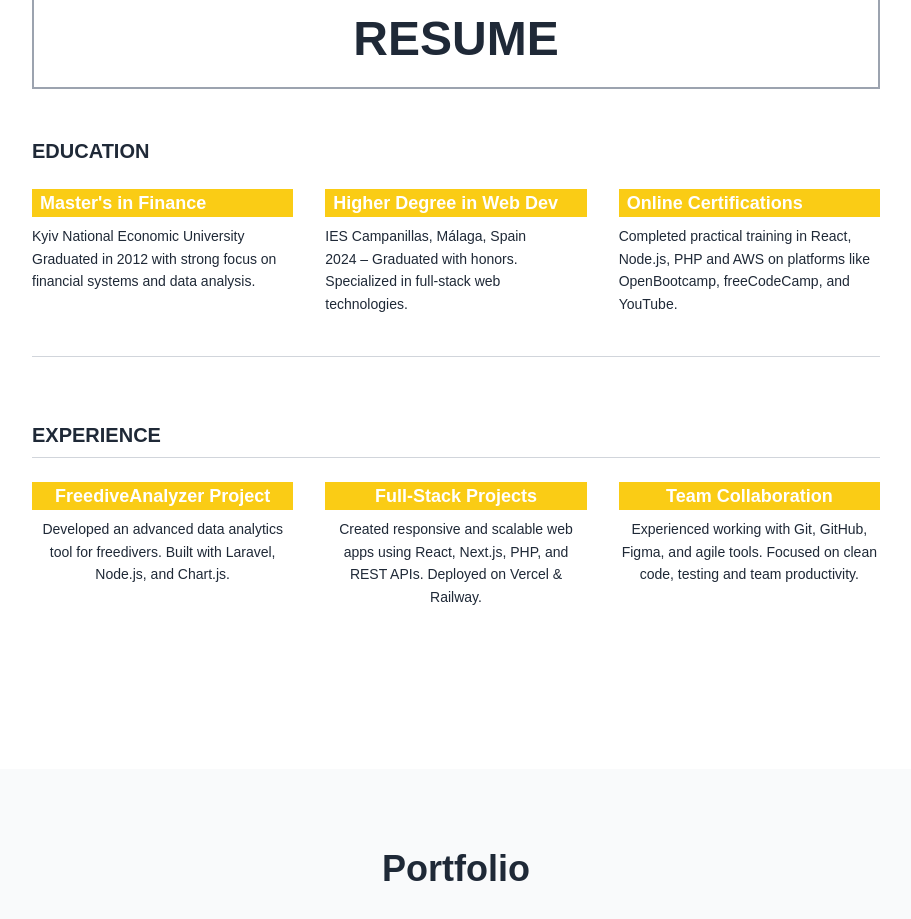
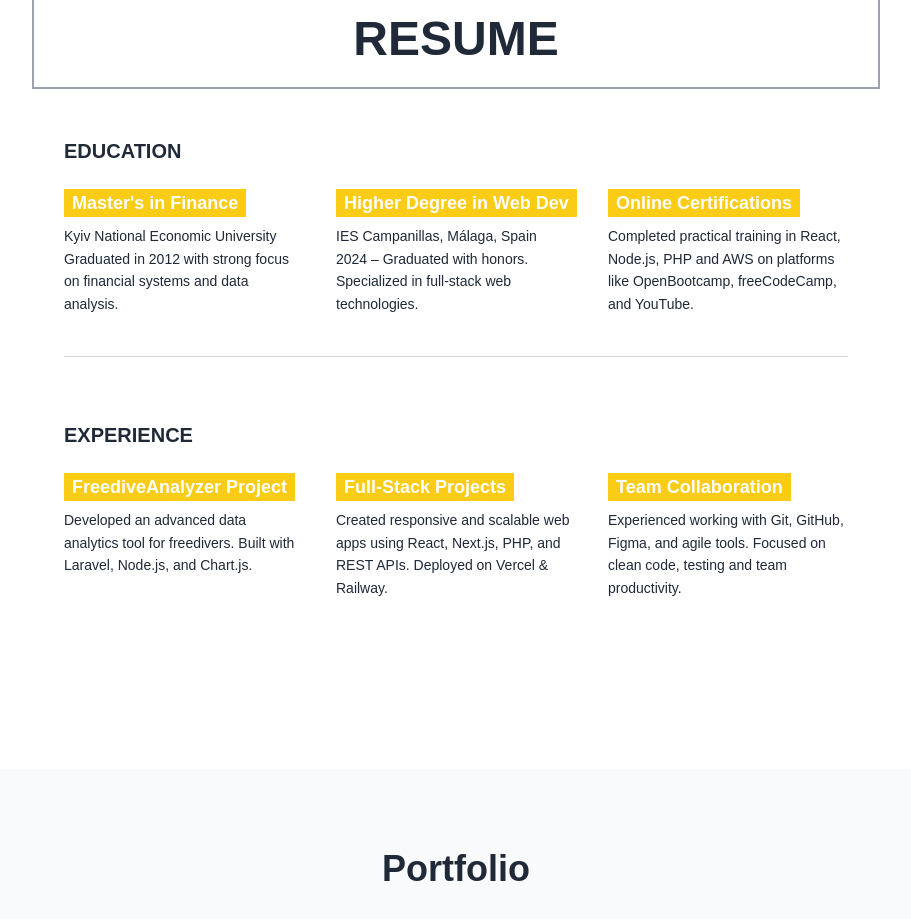
Before and after one commit to OlenaHolu/olena-holub-personal-site, a Next.js app: page / in a window 1280 px wide. Shown: the part 1960-2879 px from the top of the page, without its empty margins (304-1215 px from the left). Built offline with nearby package versions, Linux system fonts and the light colour scheme.

Commit message:
Resume section: improve layout

```diff
--- a/components/sections/Resume.tsx
+++ b/components/sections/Resume.tsx
@@ -7,26 +7,26 @@ export default function Resume() {
                 </h2>
             </div>
 
-            {/* EDUCATION BLOCK */}
+            <div className="px-8">
                 <div className="mb-16 border-b border-gray-300 pb-10">
                     <h3 className="text-xl font-semibold mb-6">EDUCATION</h3>
                     <div className="grid grid-cols-1 md:grid-cols-3 gap-8">
                         <div>
-                        <h4 className="text-lg px-2  text-white bg-yellow-400 font-bold mb-2">Master's in Finance</h4>
+                            <h4 className="inline-block w-max text-lg px-2 text-white bg-yellow-400 font-bold mb-2">Master's in Finance</h4>
                             <p className="text-sm leading-relaxed">
                                 Kyiv National Economic University <br />
                                 Graduated in 2012 with strong focus on financial systems and data analysis.
                             </p>
                         </div>
                         <div>
-                        <h4 className="text-lg px-2  text-white bg-yellow-400 font-bold mb-2">Higher Degree in Web Dev</h4>
+                            <h4 className="inline-block w-max text-lg px-2  text-white bg-yellow-400 font-bold mb-2">Higher Degree in Web Dev</h4>
                             <p className="text-sm leading-relaxed">
                                 IES Campanillas, Málaga, Spain <br />
                                 2024 – Graduated with honors. Specialized in full-stack web technologies.
                             </p>
                         </div>
                         <div>
-                        <h4 className="text-lg px-2  text-white bg-yellow-400 font-bold mb-2">Online Certifications</h4>
+                            <h4 className="inline-block w-max text-lg px-2  text-white bg-yellow-400 font-bold mb-2">Online Certifications</h4>
                             <p className="text-sm leading-relaxed">
                                 Completed practical training in React, Node.js, PHP and AWS on platforms like OpenBootcamp, freeCodeCamp, and YouTube.
                             </p>
@@ -35,30 +35,30 @@ export default function Resume() {
                 </div>
 
                 {/* EXPERIENCE BLOCK */}
+                <div className="mb-16 pb-10">
+                    <h3 className="text-xl font-semibold mb-6">EXPERIENCE</h3>
+                    <div className="grid grid-cols-1 md:grid-cols-3 gap-8">
                         <div>
-                <h3 className="text-xl font-semibold mb-6 border-b border-gray-300 pb-2">EXPERIENCE</h3>
-                <div className="grid grid-cols-1 md:grid-cols-3 gap-8 text-center">
-                    <div>
-                        <h4 className="text-lg px-2  text-white bg-yellow-400 font-bold mb-2">FreediveAnalyzer Project</h4>
+                            <h4 className="inline-block w-max text-lg px-2 text-white bg-yellow-400 font-bold mb-2">FreediveAnalyzer Project</h4>
                             <p className="text-sm leading-relaxed">
                                 Developed an advanced data analytics tool for freedivers. Built with Laravel, Node.js, and Chart.js.
                             </p>
                         </div>
                         <div>
-                        <h4 className="text-lg px-2  text-white bg-yellow-400 font-bold mb-2">Full-Stack Projects</h4>
+                            <h4 className="inline-block w-max text-lg px-2 text-white bg-yellow-400 font-bold mb-2">Full-Stack Projects</h4>
                             <p className="text-sm leading-relaxed">
                                 Created responsive and scalable web apps using React, Next.js, PHP, and REST APIs. Deployed on Vercel & Railway.
                             </p>
                         </div>
                         <div>
-                        <h4 className="text-lg px-2  text-white bg-yellow-400 font-bold mb-2">Team Collaboration</h4>
+                            <h4 className="inline-block w-max text-lg px-2 text-white bg-yellow-400 font-bold mb-2">Team Collaboration</h4>
                             <p className="text-sm leading-relaxed">
                                 Experienced working with Git, GitHub, Figma, and agile tools. Focused on clean code, testing and team productivity.
                             </p>
                         </div>
                     </div>
                 </div>
-
+            </div>
         </section>
 
     );
```
Lines whose indentation alone changed are shown as unchanged.
